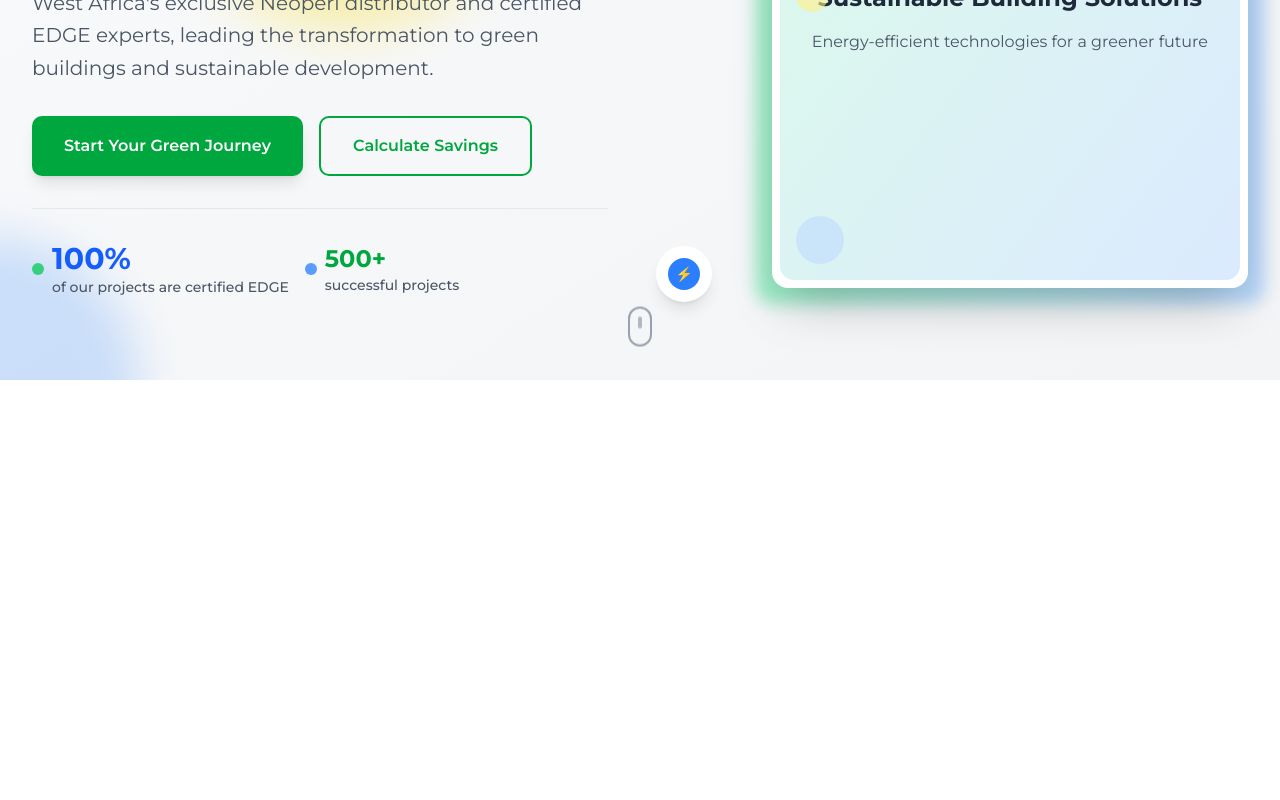
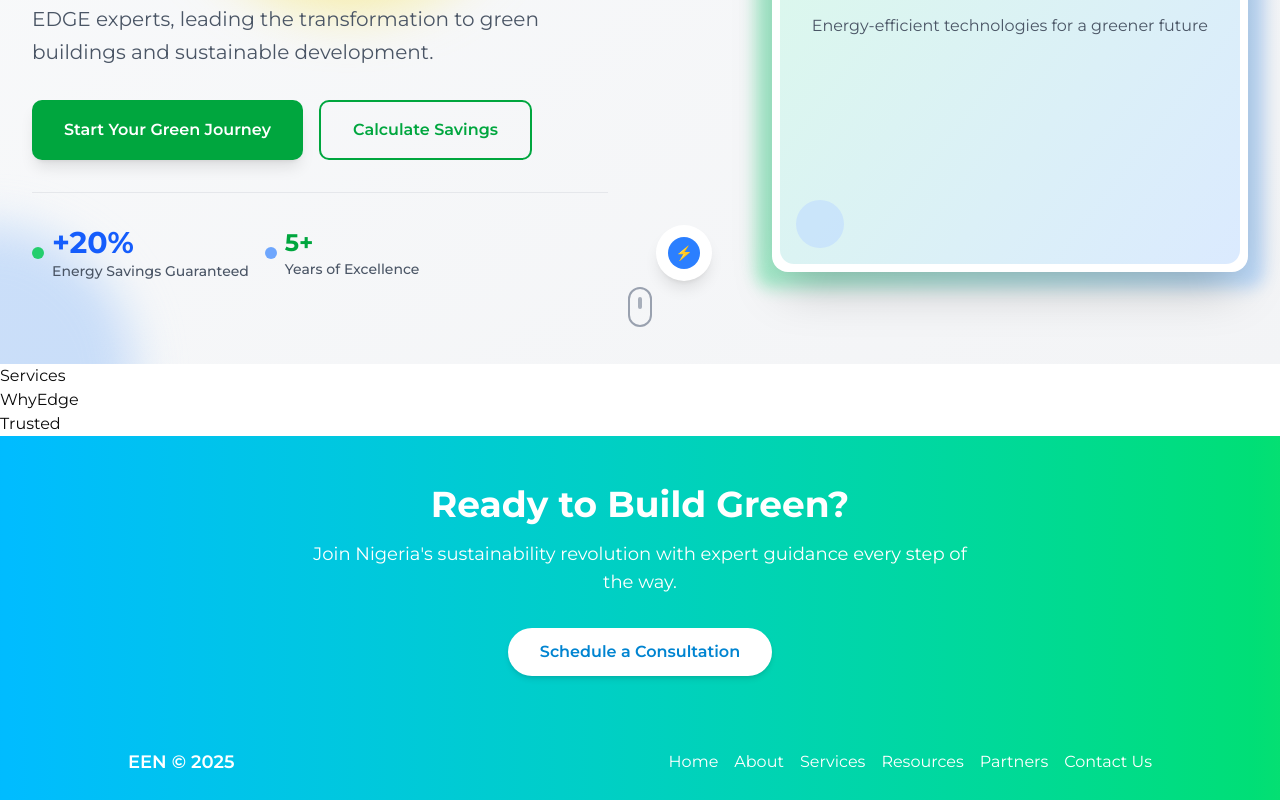
Before and after one commit to Edema-wxd/eenrebuild, a Next.js app: page / in a window 1280 px wide. Shown: the part 540-1340 px from the top of the page. Before the commit the page ends 920 px from the top, so only its background shows below. Built offline with nearby package versions, Linux system fonts and the light colour scheme.

Commit message:
Add Footer component to RootLayout and enhance Home page with new sections: Services, WhyEdge, Trusted, and CTA. Update Hero component text for clarity and impact. Adjust Header component styling for consistency.

```diff
--- a/src/app/layout.tsx
+++ b/src/app/layout.tsx
@@ -2,6 +2,7 @@ import type { Metadata } from "next";
 import { Montserrat } from "next/font/google";
 import "./globals.css";
 import Header from "@/components/genui/Header";
+import Footer from "@/components/genui/Footer";
 
 const montserrat = Montserrat({
   variable: "--font-montserrat",
@@ -24,6 +25,7 @@ export default function RootLayout({
       <body className={`${montserrat.variable} antialiased`}>
         <Header />
         {children}
+        <Footer />
       </body>
     </html>
   );
--- a/src/app/page.tsx
+++ b/src/app/page.tsx
@@ -1,9 +1,17 @@
 import Hero from "@/components/home/Hero";
+import Services from "@/components/home/Services";
+import WhyEdge from "@/components/home/WhyEdge";
+import Trusted from "@/components/home/Trusted";
+import CTA from "@/components/home/CTA";
 
 export default function Home() {
   return (
     <div>
       <Hero />
+      <Services />
+      <WhyEdge />
+      <Trusted />
+      <CTA />
     </div>
   );
 }
--- /dev/null
+++ b/src/components/genui/Footer.tsx
@@ -0,0 +1,54 @@
+import React from "react";
+import Link from "next/link";
+
+function Footer() {
+  return (
+    <footer className="w-full bg-gradient-to-r from-sky-400 to-green-400 py-6 px-4 ">
+      <div className="max-w-5xl mx-auto flex flex-col md:flex-row items-center justify-between gap-4">
+        <div className="text-white font-semibold text-lg mb-2 md:mb-0">
+          EEN &copy; {new Date().getFullYear()}
+        </div>
+        <nav className="flex flex-wrap gap-4 justify-center">
+          <Link
+            href="/"
+            className="text-white hover:underline focus:outline-none focus:ring-2 focus:ring-white rounded"
+          >
+            Home
+          </Link>
+          <Link
+            href="/about"
+            className="text-white hover:underline focus:outline-none focus:ring-2 focus:ring-white rounded"
+          >
+            About
+          </Link>
+          <Link
+            href="/services"
+            className="text-white hover:underline focus:outline-none focus:ring-2 focus:ring-white rounded"
+          >
+            Services
+          </Link>
+          <Link
+            href="/resources"
+            className="text-white hover:underline focus:outline-none focus:ring-2 focus:ring-white rounded"
+          >
+            Resources
+          </Link>
+          <Link
+            href="/partners"
+            className="text-white hover:underline focus:outline-none focus:ring-2 focus:ring-white rounded"
+          >
+            Partners
+          </Link>
+          <Link
+            href="/contact-us"
+            className="text-white hover:underline focus:outline-none focus:ring-2 focus:ring-white rounded"
+          >
+            Contact Us
+          </Link>
+        </nav>
+      </div>
+    </footer>
+  );
+}
+
+export default Footer;
--- a/src/components/genui/Header.tsx
+++ b/src/components/genui/Header.tsx
@@ -86,7 +86,7 @@ function Header() {
             alt="EEN Logo"
             width={120}
             height={120}
-            className="w-auto h-16 lg:h-20"
+            className="w-auto h-16  "
             priority
           />
         </Link>
--- /dev/null
+++ b/src/components/home/CTA.tsx
@@ -0,0 +1,23 @@
+import React from "react";
+import Link from "next/link";
+
+function CTA() {
+  return (
+    <section className="w-full bg-gradient-to-r from-sky-400 to-green-400 py-12 px-4 flex flex-col items-center justify-center text-center">
+      <h2 className="text-3xl md:text-4xl font-bold text-white mb-4">
+        Ready to Build Green?
+      </h2>
+      <p className="text-white text-base md:text-lg mb-8 max-w-2xl">
+        Join Nigeria&apos;s sustainability revolution with expert guidance every
+        step of the way.
+      </p>
+      <Link href="/contact-us" passHref legacyBehavior>
+        <a className="inline-block bg-white text-sky-600 font-semibold rounded-full px-8 py-3 shadow-md transition hover:bg-sky-50 focus:outline-none focus:ring-2 focus:ring-sky-400 focus:ring-offset-2">
+          Schedule a Consultation
+        </a>
+      </Link>
+    </section>
+  );
+}
+
+export default CTA;
--- a/src/components/home/Hero.tsx
+++ b/src/components/home/Hero.tsx
@@ -67,18 +67,18 @@ function Hero() {
                   <div className="w-3 h-3 bg-green-500 rounded-full animate-pulse"></div>
                   <p className=" flex-col max-w-fit  flex text-sm text-gray-600 font-medium">
                     <span className=" text-3xl text-blue-600 font-bold">
-                      100%
+                      +20%
                     </span>{" "}
-                    of our projects are certified EDGE
+                    Energy Savings Guaranteed
                   </p>
                 </div>
                 <div className="flex items-center space-x-2">
                   <div className=" w-3 h-3 bg-blue-500 rounded-full animate-pulse animation-delay-1000"></div>
                   <p className=" flex-col flex text-sm text-gray-600 font-medium">
                     <span className="text-2xl text-green-600 font-bold">
-                      500+
+                      5+
                     </span>{" "}
-                    successful projects
+                    Years of Excellence
                   </p>
                 </div>
               </div>
--- /dev/null
+++ b/src/components/home/Services.tsx
@@ -0,0 +1,7 @@
+import React from "react";
+
+function Services() {
+  return <div>Services</div>;
+}
+
+export default Services;
--- /dev/null
+++ b/src/components/home/Trusted.tsx
@@ -0,0 +1,9 @@
+import React from 'react'
+
+function Trusted() {
+  return (
+    <div>Trusted</div>
+  )
+}
+
+export default Trusted
--- /dev/null
+++ b/src/components/home/WhyEdge.tsx
@@ -0,0 +1,7 @@
+import React from "react";
+
+function WhyEdge() {
+  return <div>WhyEdge</div>;
+}
+
+export default WhyEdge;
```
